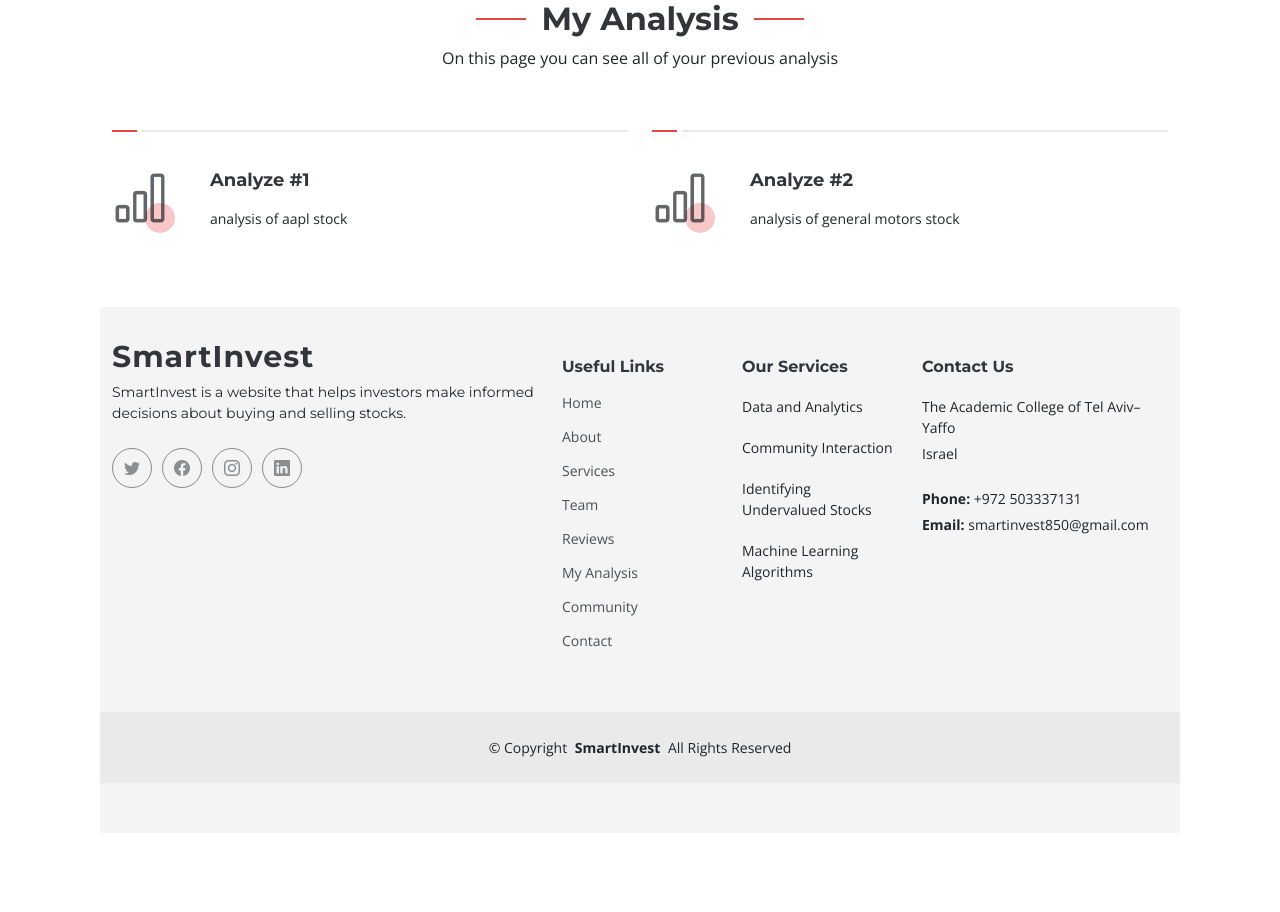
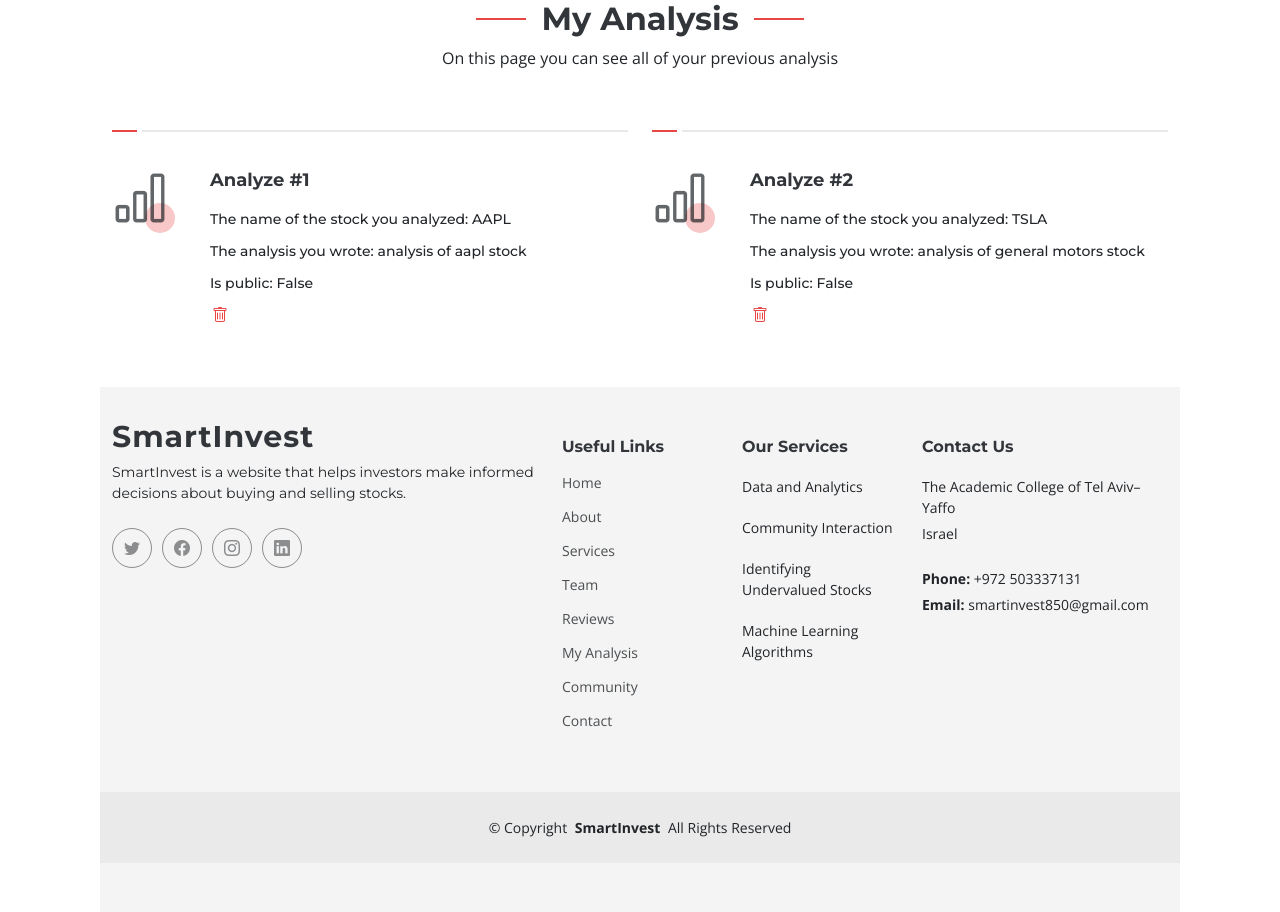
Before and after one commit to idosinger98/SmartInvest, a Django app: page /my-analysis/ in a window 1280 px wide. Shown: the part 160-1072 px from the top of the page. Before the commit the page ends 943 px from the top, so only its background shows below. Run offline with Django 4.2, Linux system fonts and the light colour scheme; a user stored in the database is signed in; data comes from the database, SQL or seed files in the repository; some libraries are stand-ins or nearby versions.

Commit message:
The development of the user's personal area where you can see the pri… (#57)
* The development of the user's personal area where you can see the private analyzes he has performed

```diff
--- a/community/urls.py
+++ b/community/urls.py
@@ -10,5 +10,4 @@ urlpatterns = [
     path('post-details/<int:commentId>/check-comment-like/', views.check_comment_like, name='check_comment_like'),
     path('delete-comment/<int:post_id>/<int:comment_id>/',
          views.delete_comment, name='delete_comment'),
-    path("create-post/<int:pk>/", views.create_post_view, name='create_post'),
 ]
--- a/stockAnalysis/models.py
+++ b/stockAnalysis/models.py
@@ -11,13 +11,14 @@ class AnalyzedStocksManager(models.Manager):
         return self.filter(is_public=True)
 
 
+class StockSymbol(models.Model):
+    symbol = models.CharField(max_length=7, primary_key=True)
+
+
 class AnalyzedStock(models.Model):
     analyst_id = models.ForeignKey(Profile, on_delete=models.CASCADE)
-    stock_image = models.JSONField()    # for now as json. maybe will change.
+    symbol = models.ForeignKey(StockSymbol, on_delete=models.CASCADE)
+    stock_image = models.JSONField()
     description = models.TextField(blank=True)
     is_public = models.BooleanField(default=False)
     objects = AnalyzedStocksManager()
-
-
-class StockSymbol(models.Model):
-    symbol = models.CharField(max_length=7, primary_key=True)
--- /dev/null
+++ b/stockAnalysis/static/js/my-analysis.js
@@ -0,0 +1,16 @@
+    document.addEventListener('DOMContentLoaded', function () {
+        const deleteLinks = document.querySelectorAll('.delete-link');
+
+        deleteLinks.forEach(function (link) {
+            link.addEventListener('click', function (event) {
+                const deleteUrl = link.getAttribute('data-delete-url');
+                const confirmed = window.confirm('Are you sure you want to delete this analysis?');
+
+                if (!confirmed) {
+                    event.preventDefault();
+                } else {
+                    window.location.href = deleteUrl;
+                }
+            });
+        });
+    });
--- a/stockAnalysis/templates/stockAnalysis/graph_page.html
+++ b/stockAnalysis/templates/stockAnalysis/graph_page.html
@@ -11,7 +11,6 @@
         <link href="https://cdn.anychart.com/releases/v8/fonts/css/anychart-font.min.css" type="text/css" rel="stylesheet">
         <link rel="stylesheet" href="https://cdnjs.cloudflare.com/ajax/libs/font-awesome/5.15.4/css/all.min.css">
         <link rel="stylesheet" href="../../static/css/styles.css">
-
     {% load static %}
 {% endblock %}
     </head>
@@ -53,6 +52,8 @@
                 <div class="centered">
                     <input type="text" placeholder="Title" id="titleInput">
                     <textarea placeholder="Description" id="textArea"></textarea>
+                     <label id="stockSymbolValue" class="hidden" data-stock-value="{{ sy }}"></label>
+
                     <div class="checkbox-container">
                         <input type="checkbox" id="publicCheckBox">
                         <label for="publicCheckBox">Share it with the world</label>
--- a/stockAnalysis/templates/stockAnalysis/my-analysis.html
+++ b/stockAnalysis/templates/stockAnalysis/my-analysis.html
@@ -3,6 +3,11 @@
 <head>
   {% block head %}
   <link href="{% static 'css/my-analysis.css' %}" rel="stylesheet">
+      <style>
+      .indented-icon {
+    text-indent: 100px;
+}
+      </style>
   {% endblock head %}
 </head>
 {% block content %}
@@ -25,11 +30,19 @@
           <div class="col-lg-6 " data-aos="fade-up" data-aos-delay="100">
             <div class="service-item d-flex">
               <div class="icon flex-shrink-0"><i class="bi bi-bar-chart"></i></div>
-              <div>
-                <h4 class="title"><a href="#" class="stretched-link">Analyze #{{forloop.counter}}</a></h4>
-                <p class="description">{{analyze.description}}</p>
+                <div>
+                <h4 class="title"><a href="{% url 'my_analysis_details' pk=analyze.pk  %}" class="stretched-link">Analyze #{{forloop.counter}}</a></h4>
+                <h4 class="description"> The name of the stock you analyzed: {{analyze.symbol.symbol}}</h4>
+                  <h4 class="description"> The analysis you wrote: {{analyze.description}}</h4>
+                   <h4 class="description"> Is public: {{analyze.is_public}}</h4>
+                </div>
               </div>
-            </div>
+             <div>
+    <a href="#" data-delete-url="{% url 'delete_analysis' analyze.pk %}" class="delete-link">
+        <i class="bi bi-trash indented-icon"></i>
+    </a>
+</div>
+
           </div>
           {% endfor %}
           {% else %}
@@ -43,7 +56,7 @@
 
   <!-- Scroll Top Button -->
   <a href="#" id="scroll-top" class="scroll-top d-flex align-items-center justify-content-center"><i class="bi bi-arrow-up-short"></i></a>
-
+ <script src=" {% static '/js/my-analysis.js' %}"></script>
   <script>
     const researchModal = new bootstrap.Modal(document.getElementById('researchModal'));
     researchModal.show();
--- a/stockAnalysis/urls.py
+++ b/stockAnalysis/urls.py
@@ -2,11 +2,13 @@ from django.urls import path
 from . import views
 
 urlpatterns = [
-    # path('stockgraph', views.search_stock_wrapper, name='stockgraph'),
     path('my-analysis/', views.my_analysis_page, name='my-analysis'),
     path('stockgraph', views.search_stock_view),
     path('indices', views.get_biggest_indices),
     path('algorithms', views.post_calculate_algorithms),
     path('stockAnalysisSave', views.save_stock_analysis),
     path('compareStocks/', views.compare_stocks),
+    path("my-analysis-details/<int:pk>/", views.my_analysis_details_view, name='my_analysis_details'),
+    path("edit-analysis-details/<int:pk>/", views.edit_analysis_details_view, name='edit_analysis_details'),
+    path('delete-analysis/<int:pk>/', views.delete_analysis, name='delete_analysis'),
 ]
--- a/stockAnalysis/views.py
+++ b/stockAnalysis/views.py
@@ -8,7 +8,7 @@ from .exceptions.UnsupportedMediaException import UnsupportedMediaException
 from .utils import Yfinance
 from http import HTTPStatus
 from .utils.IndicatorsAlgo import calculate_algorithms
-from django.shortcuts import render
+from django.shortcuts import render, redirect
 from .exceptions.StockNotFoundException import StockNotFoundException
 from .utils.IndicatorsAlgo import get_indicators_dict
 from pandas import DataFrame
@@ -21,6 +21,9 @@ from .utils.ViewsParametersEnums import SaveStockViewParameters as SaveViewParam
 from .utils.ViewsParametersEnums import ChartDetails
 from utils.Constants import RequestContentType as ReqType
 from community.views import create_post
+from community.forms import PostForm
+from community.models import Post
+from django.utils import timezone
 
 
 def get_biggest_indices(request):
@@ -58,7 +61,6 @@ def search_stock_view(request):
         response_dict = {StockViewParams.STOCK.value: stock_details.to_json()}
         fundamentals = Yfinance.get_stock_fundamentals(symbol)
         StockSymbol.objects.get_or_create(symbol=symbol.upper())
-
         return render(request,
                       'stockAnalysis/graph_page.html',
                       {StockViewParams.STOCK_SYMBOL.value: symbol, StockViewParams.STOCK_DATA.value: response_dict,
@@ -129,12 +131,14 @@ def save_stock_analysis(request):
         user = Profile.objects.get(user_id=request.user)
         request_body = json_to_object(request.body)
         chart_json = request_body[SaveViewParams.CHART.value]
+        stock_symbol_value = request_body['stockSymbolValue']
         if not isinstance(request_body[SaveViewParams.DESCRIPTION.value], str) or \
                 not isinstance(request_body[SaveViewParams.PUBLISH.value], bool) or \
                 not is_valid_json_chart(chart_json):
             raise ValueError('error occur, chart did not saved')
         stock_analyzed = AnalyzedStock(
             analyst_id=user,
+            symbol=StockSymbol.objects.get(symbol=stock_symbol_value.upper()),
             stock_image=chart_json,
             description=request_body[SaveViewParams.DESCRIPTION.value],
             is_public=False)
@@ -177,3 +181,53 @@ def is_valid_json_chart(json_chart):
         return False
 
     return True
+
+
+@login_required
+def my_analysis_details_view(request, pk):
+    stock_analyzed = AnalyzedStock.objects.filter(id=pk, analyst_id__user_id=request.user).first()
+    if stock_analyzed is None:
+        return HttpResponse('Error')
+    elif stock_analyzed.is_public is False:
+        context = {
+            'stock_analyzed': stock_analyzed,
+            'post_chart': stock_analyzed.stock_image
+        }
+        return render(request, 'stockAnalysis/my_analysis_details.html', context)
+    else:
+        post = Post.objects.filter(analysis_id=stock_analyzed).first()
+        return redirect('post-details', post_id=post.id)
+
+
+@login_required
+def edit_analysis_details_view(request, pk):
+    stock_analyzed = AnalyzedStock.objects.filter(id=pk, analyst_id__user_id=request.user).first()
+    if stock_analyzed is None:
+        return HttpResponse('Error')
+
+    elif request.method == 'POST':
+        form = PostForm(request.POST)
+        if form.is_valid():
+            post = Post.objects.create(analysis_id=stock_analyzed, description=form.cleaned_data['description'],
+                                       title=form.cleaned_data['title'], time=timezone.now())
+            post.save()
+            stock_analyzed.is_public = True
+            stock_analyzed.save()
+            return redirect('post-details', post_id=post.id)
+
+        elif stock_analyzed.is_public is False:
+            stock_analyzed.description = form.cleaned_data['description']
+            stock_analyzed.save()
+
+    context = {
+        'stock_analyzed': stock_analyzed,
+        'post_chart': stock_analyzed.stock_image
+    }
+    return render(request, 'stockAnalysis/my_analysis_details.html', context)
+
+
+@login_required
+def delete_analysis(request, pk):
+    stock_analyzed = AnalyzedStock.objects.filter(id=pk).first()
+    stock_analyzed.delete()
+    return redirect('my-analysis')
```
Also changed, not shown: community/templates/community/create_post.html (deleted, +0 -55 lines), community/views.py (+1 -19 lines), stockAnalysis/static/css/styles.css (+22 -0 lines), stockAnalysis/static/js/index.js (+5 -3 lines), stockAnalysis/templates/stockAnalysis/my_analysis_details.html (added, +107 -0 lines), community/migrations/0001_initial.py, stockAnalysis/migrations/0001_initial.py, stockAnalysis/migrations/0002_test_data.py.
